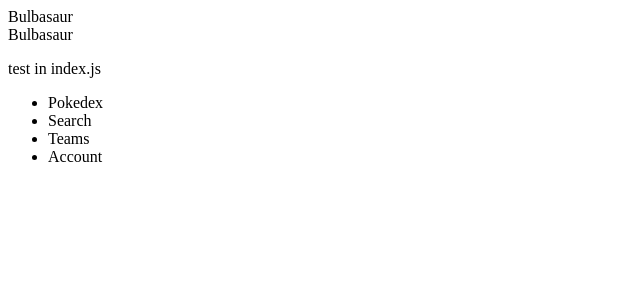
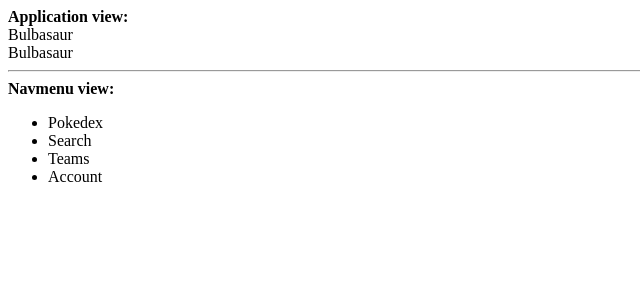
Before and after one commit to mikekoscinski/pokedex, a React (Create React App) app in the folder view/: page / in a window 1280 px wide. Shown: the top 300 px of the page, without its empty margins (0-640 px from the left). Built offline with nearby package versions, Linux system fonts and the light colour scheme.

Commit message:
Combine Entry with Entrylist, delete entry.js; update index.js with placeholder views

```diff
--- a/view/src/App.js
+++ b/view/src/App.js
@@ -2,6 +2,9 @@
 
 import React, { useState } from "react";
 import Entrylist from "./Entrylist";
+
+
+// TODO:
 
 export default function App() {
   const [entries, setEntries] = useState(['Bulbasaur', 'Ivysaur']);
--- a/view/src/Entrylist.js
+++ b/view/src/Entrylist.js
@@ -1,5 +1,12 @@
 import React from "react";
-import Entry from "./Entry";
+
+function Entry ({ entries }) {
+	return (
+		<div>
+			Bulbasaur
+		</div>
+	)
+};
 
 export default function Entrylist ({ entries }) {
 	return (
--- a/view/src/entry.js
+++ /dev/null
@@ -1,12 +0,0 @@
-// TODO: This needs to access PSQL data via controller
-// The properties should be read here. But the map should be in the entry-list
-
-import React from 'react'
-
-export default function Entry ({ entries }) {
-	return (
-		<div>
-			Bulbasaur
-		</div>
-	)
-};
--- a/view/src/index.js
+++ b/view/src/index.js
@@ -8,8 +8,10 @@
 
 ReactDOM.render(
   <React.StrictMode>
+    <strong>Application view:</strong>
     <App />
-    <p>test in index.js</p>
+    <hr></hr>
+    <strong>Navmenu view:</strong>
     <Navmenu />
   </React.StrictMode>,
   document.getElementById('root')
```
Also changed, not shown: 1 other file (tests, documents, lock files or other folders).
